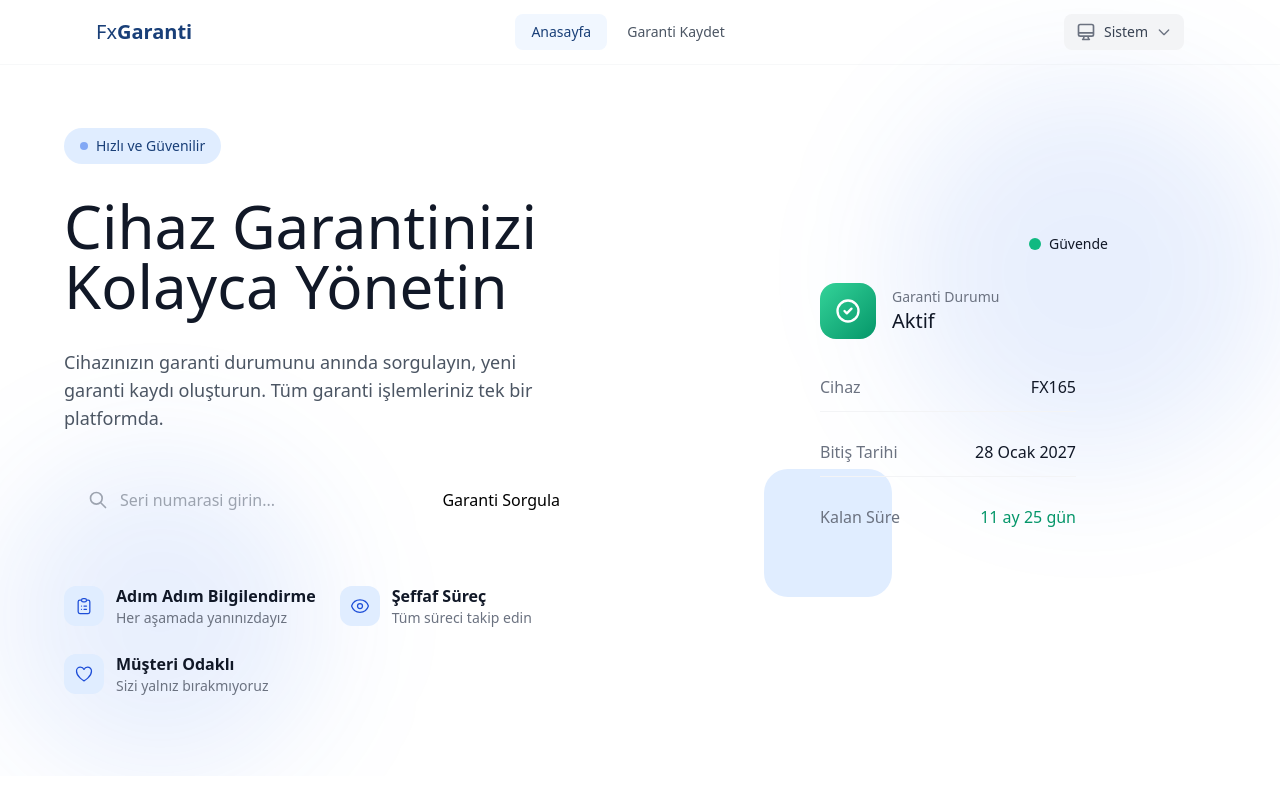
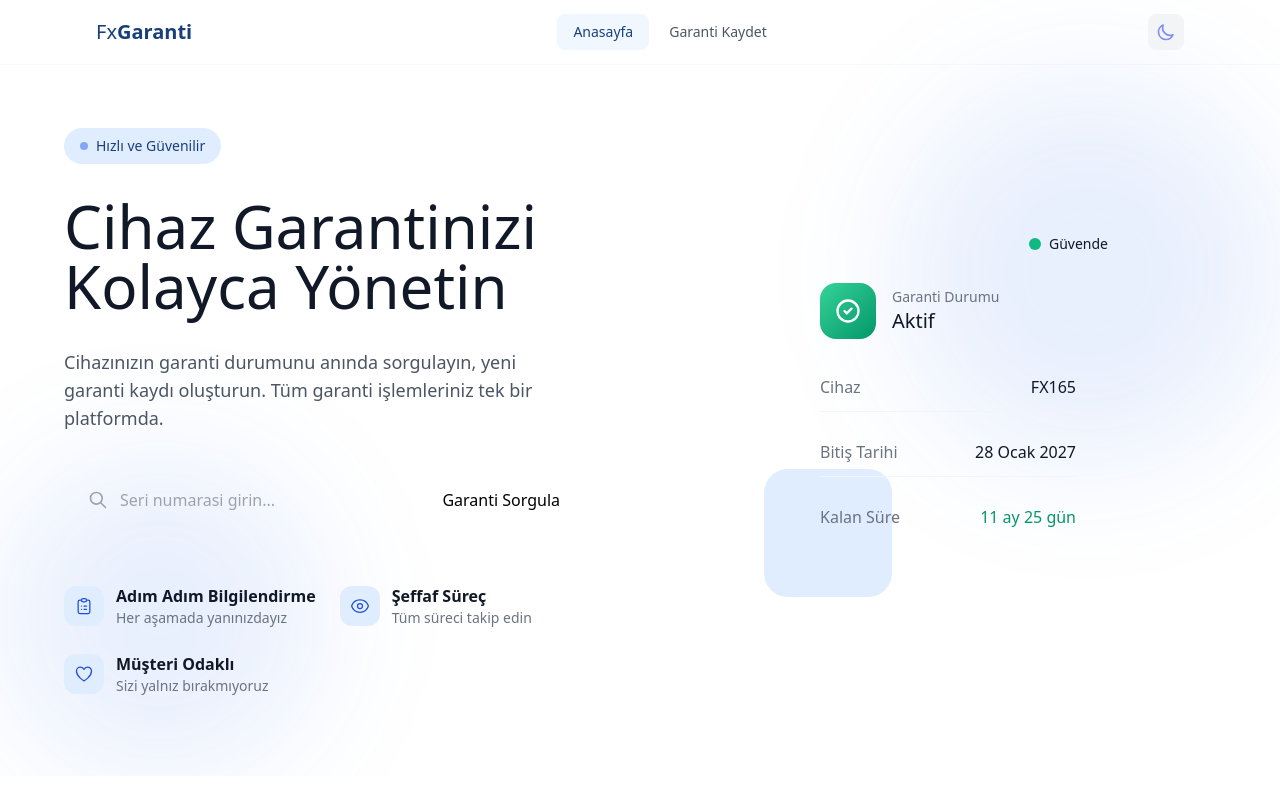
Before and after one commit to alialaca/fx-garanti-ui, a Nuxt app: page / in a window 1280 px wide. Shown: the top 800 px of the page. Built offline with nearby package versions, Linux system fonts and the light colour scheme.

Commit message:
refactor: Simplify theme toggle to single button
Replace dropdown menu with a simple toggle button that switches
between light and dark modes.

Co-Authored-By: Claude Opus 4.6 <noreply@anthropic.com>

```diff
--- a/app/components/ThemeToggle.vue
+++ b/app/components/ThemeToggle.vue
@@ -1,100 +1,20 @@
 <script setup lang="ts">
-const { theme, setTheme, isDark } = useTheme()
-
-const themes = [
-  { value: 'light', label: 'Açık', icon: 'sun' },
-  { value: 'dark', label: 'Koyu', icon: 'moon' },
-  { value: 'system', label: 'Sistem', icon: 'monitor' }
-] as const
-
-const isOpen = ref(false)
-
-const currentTheme = computed(() => {
-  return themes.find(t => t.value === theme.value) || themes[2]
-})
-
-const selectTheme = (value: 'light' | 'dark' | 'system') => {
-  setTheme(value)
-  isOpen.value = false
-}
-
-const handleClickOutside = (event: MouseEvent) => {
-  const target = event.target as HTMLElement
-  if (!target.closest('.theme-toggle')) {
-    isOpen.value = false
-  }
-}
-
-onMounted(() => {
-  document.addEventListener('click', handleClickOutside)
-})
-
-onUnmounted(() => {
-  document.removeEventListener('click', handleClickOutside)
-})
+const { isDark, toggleTheme } = useTheme()
 </script>
 
 <template>
-  <div class="theme-toggle relative">
   <button
-      @click="isOpen = !isOpen"
-      class="flex items-center gap-2 px-3 py-2 rounded-lg bg-gray-100 hover:bg-gray-200 dark:bg-gray-800 dark:hover:bg-gray-700 transition-colors"
-      aria-label="Tema seçimi"
+    @click="toggleTheme"
+    class="p-2 rounded-lg bg-gray-100 hover:bg-gray-200 dark:bg-gray-800 dark:hover:bg-gray-700 transition-colors"
+    :aria-label="isDark ? 'Açık temaya geç' : 'Koyu temaya geç'"
   >
-      <!-- Sun Icon -->
-      <svg v-if="currentTheme.icon === 'sun'" class="w-5 h-5 text-amber-500" fill="none" viewBox="0 0 24 24" stroke="currentColor">
+    <!-- Sun Icon (shown in dark mode) -->
+    <svg v-if="isDark" class="w-5 h-5 text-amber-500" fill="none" viewBox="0 0 24 24" stroke="currentColor">
       <path stroke-linecap="round" stroke-linejoin="round" stroke-width="2" d="M12 3v1m0 16v1m9-9h-1M4 12H3m15.364 6.364l-.707-.707M6.343 6.343l-.707-.707m12.728 0l-.707.707M6.343 17.657l-.707.707M16 12a4 4 0 11-8 0 4 4 0 018 0z" />
     </svg>
-      <!-- Moon Icon -->
-      <svg v-else-if="currentTheme.icon === 'moon'" class="w-5 h-5 text-indigo-400" fill="none" viewBox="0 0 24 24" stroke="currentColor">
+    <!-- Moon Icon (shown in light mode) -->
+    <svg v-else class="w-5 h-5 text-indigo-400" fill="none" viewBox="0 0 24 24" stroke="currentColor">
       <path stroke-linecap="round" stroke-linejoin="round" stroke-width="2" d="M20.354 15.354A9 9 0 018.646 3.646 9.003 9.003 0 0012 21a9.003 9.003 0 008.354-5.646z" />
     </svg>
-      <!-- Monitor Icon -->
-      <svg v-else class="w-5 h-5 text-gray-500 dark:text-gray-400" fill="none" viewBox="0 0 24 24" stroke="currentColor">
-        <path stroke-linecap="round" stroke-linejoin="round" stroke-width="2" d="M9.75 17L9 20l-1 1h8l-1-1-.75-3M3 13h18M5 17h14a2 2 0 002-2V5a2 2 0 00-2-2H5a2 2 0 00-2 2v10a2 2 0 002 2z" />
-      </svg>
-      <span class="text-sm font-medium text-gray-700 dark:text-gray-300 hidden sm:inline">
-        {{ currentTheme.label }}
-      </span>
-      <svg class="w-4 h-4 text-gray-500" fill="none" viewBox="0 0 24 24" stroke="currentColor">
-        <path stroke-linecap="round" stroke-linejoin="round" stroke-width="2" d="M19 9l-7 7-7-7" />
-      </svg>
   </button>
-
-    <Transition
-      enter-active-class="transition ease-out duration-100"
-      enter-from-class="transform opacity-0 scale-95"
-      enter-to-class="transform opacity-100 scale-100"
-      leave-active-class="transition ease-in duration-75"
-      leave-from-class="transform opacity-100 scale-100"
-      leave-to-class="transform opacity-0 scale-95"
-    >
-      <div
-        v-if="isOpen"
-        class="absolute right-0 mt-2 w-40 rounded-xl bg-white dark:bg-gray-900 border border-gray-200 dark:border-gray-700 shadow-lg py-1 z-50"
-      >
-        <button
-          v-for="t in themes"
-          :key="t.value"
-          @click="selectTheme(t.value)"
-          class="w-full flex items-center gap-3 px-4 py-2.5 text-left hover:bg-gray-50 dark:hover:bg-gray-800 transition-colors"
-          :class="{ 'bg-primary-50 dark:bg-primary-900/20': theme === t.value }"
-        >
-          <svg v-if="t.icon === 'sun'" class="w-5 h-5 text-amber-500" fill="none" viewBox="0 0 24 24" stroke="currentColor">
-            <path stroke-linecap="round" stroke-linejoin="round" stroke-width="2" d="M12 3v1m0 16v1m9-9h-1M4 12H3m15.364 6.364l-.707-.707M6.343 6.343l-.707-.707m12.728 0l-.707.707M6.343 17.657l-.707.707M16 12a4 4 0 11-8 0 4 4 0 018 0z" />
-          </svg>
-          <svg v-else-if="t.icon === 'moon'" class="w-5 h-5 text-indigo-400" fill="none" viewBox="0 0 24 24" stroke="currentColor">
-            <path stroke-linecap="round" stroke-linejoin="round" stroke-width="2" d="M20.354 15.354A9 9 0 018.646 3.646 9.003 9.003 0 0012 21a9.003 9.003 0 008.354-5.646z" />
-          </svg>
-          <svg v-else class="w-5 h-5 text-gray-500 dark:text-gray-400" fill="none" viewBox="0 0 24 24" stroke="currentColor">
-            <path stroke-linecap="round" stroke-linejoin="round" stroke-width="2" d="M9.75 17L9 20l-1 1h8l-1-1-.75-3M3 13h18M5 17h14a2 2 0 002-2V5a2 2 0 00-2-2H5a2 2 0 00-2 2v10a2 2 0 002 2z" />
-          </svg>
-          <span class="text-sm font-medium text-gray-700 dark:text-gray-300">{{ t.label }}</span>
-          <svg v-if="theme === t.value" class="w-4 h-4 ml-auto text-primary-600 dark:text-primary-400" fill="none" viewBox="0 0 24 24" stroke="currentColor">
-            <path stroke-linecap="round" stroke-linejoin="round" stroke-width="2" d="M5 13l4 4L19 7" />
-          </svg>
-        </button>
-      </div>
-    </Transition>
-  </div>
 </template>
```
Lines whose indentation alone changed are shown as unchanged.
